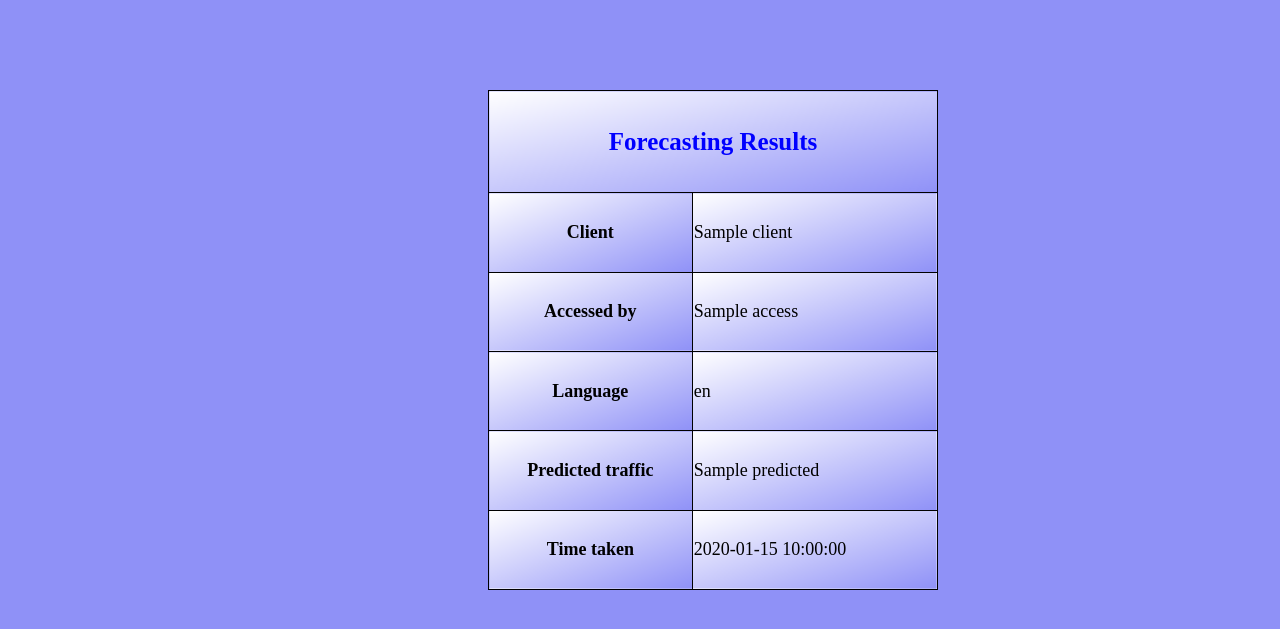
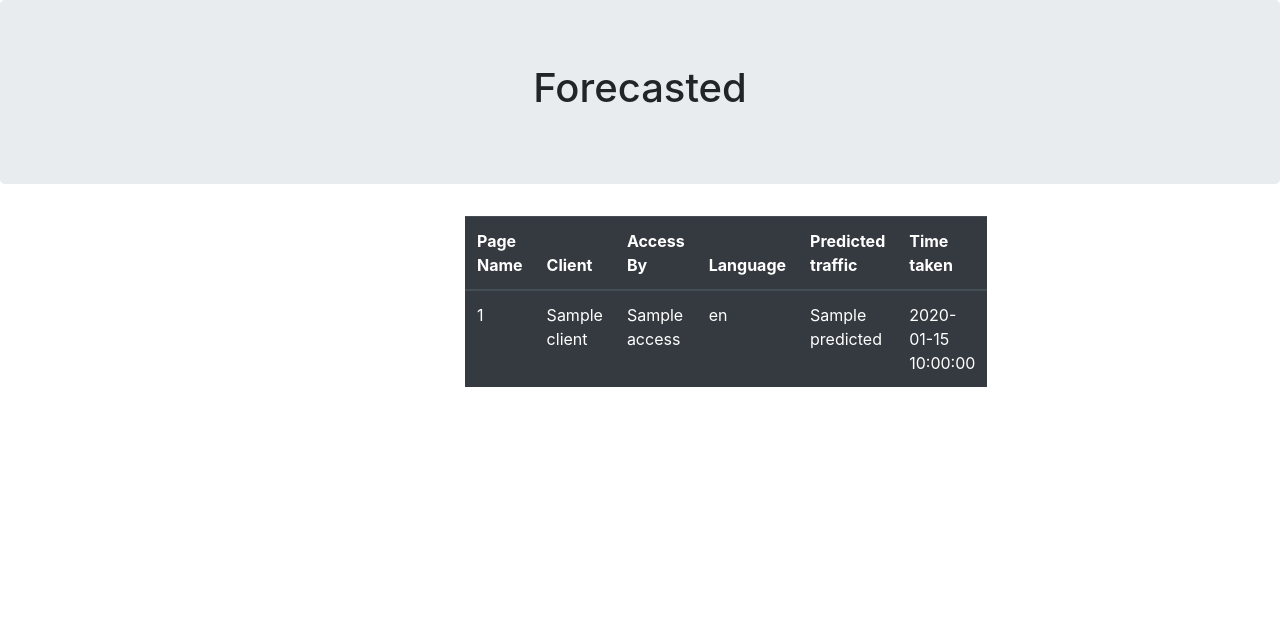
Before and after one commit to NamanGuptacs/web-traffic-time-series-forecasting, a Flask app: template templates/new.html in a window 1280 px wide. Shown: the top 629 px of the page. Run offline with Flask 2, Linux system fonts and the light colour scheme; the template is opened without the code that fills it: most values are stand-ins (such as "Sample title", 1, 10 or a date in 2020); some libraries are stand-ins or nearby versions.

Commit message:
Update new.html

```diff
--- a/templates/new.html
+++ b/templates/new.html
@@ -1,66 +1,57 @@
 <!DOCTYPE html>
-<html>
+<html lang="en">
 <head>
-	<title>Result</title>
-	<style type="text/css">
-		body
-		{
-			background-color: #8f91f7;
-		}
-		table
-		{
-			margin-left: 480px;
-			margin-top: 90px;
-		}
-		table,th,td
-		{
-			background-image: linear-gradient(to bottom right, white, #8f91f7);
-			border: 1px solid black;
-			border-collapse: collapse;
-		}
-		table
-		{
-			width: 450px;
-			height: 500px;
-		}
-		#heading
-		{
-			font-size: 25px;
-			font-weight: bolder;
-			color: blue;
-		}
-		th,td
-		{
-			font-size: 18px;
-		}
-	</style>
+  <title>Wikipedia Project</title>
+  <meta charset="utf-8">
+  <meta name="viewport" content="width=device-width, initial-scale=1">
+  <link rel="stylesheet" href="https://maxcdn.bootstrapcdn.com/bootstrap/4.5.2/css/bootstrap.min.css">
+  <script src="https://ajax.googleapis.com/ajax/libs/jquery/3.5.1/jquery.min.js"></script>
+  <script src="https://cdnjs.cloudflare.com/ajax/libs/popper.js/1.16.0/umd/popper.min.js"></script>
+  <script src="https://maxcdn.bootstrapcdn.com/bootstrap/4.5.2/js/bootstrap.min.js"></script>
 </head>
 <body>
-	<table>
+
+<div class="jumbotron text-center">
+  <h1>Forecasted</h1>
+
+</div>
+
+<div class="container-sm container-md container-lg">
+  <div class="row">
+    <div class="col-sm-4">
+
+
+    </div>
+    <div class="col-sm-4">
+      <table class="table table-dark">
+    <thead>
       <tr>
-			<th colspan="2" id="heading">Forecasting Results</th>
+        <th>Page Name</th>
+        <th>Client</th>
+        <th>Access By</th>
+		<th>Language</th>
+		<th>Predicted traffic</th>
+		<th>Time taken</th>
       </tr>
+    </thead>
+    <tbody>
       <tr>
-			<th>Client</th>
+        <td>{{Page}}</td>
         <td>{{Client}}</td>
-		</tr>
-		<tr>
-			<th>Accessed by</th>
         <td>{{Access}}</td>
-		</tr>
-		<tr>
-			<th>Language</th>
 		<td>{{Language}}</td>
-		</tr>
-		<tr>
-			<th>Predicted traffic</th>
 		<td>{{predicted}}</td>
-		</tr>
-		<tr>
-			<th>Time taken</th>
 		<td>{{time}}</td>
       </tr>
+
+    </tbody>
   </table>
+    </div>
+    <div class="col-sm-4">
+
+    </div>
+  </div>
+</div>
 
 </body>
 </html>
```
Lines whose indentation alone changed are shown as unchanged.
